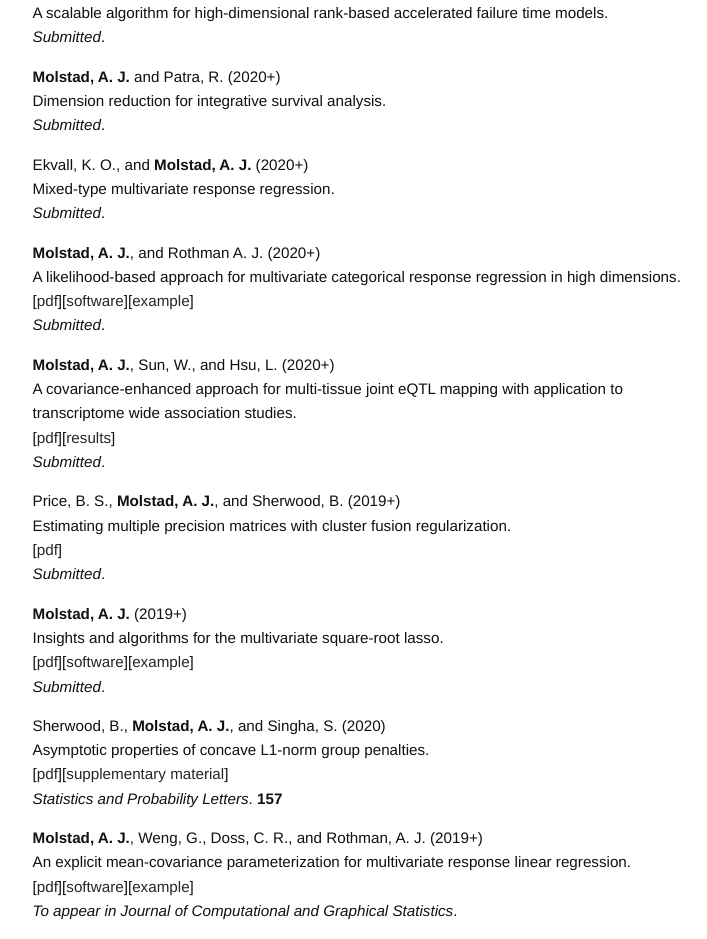
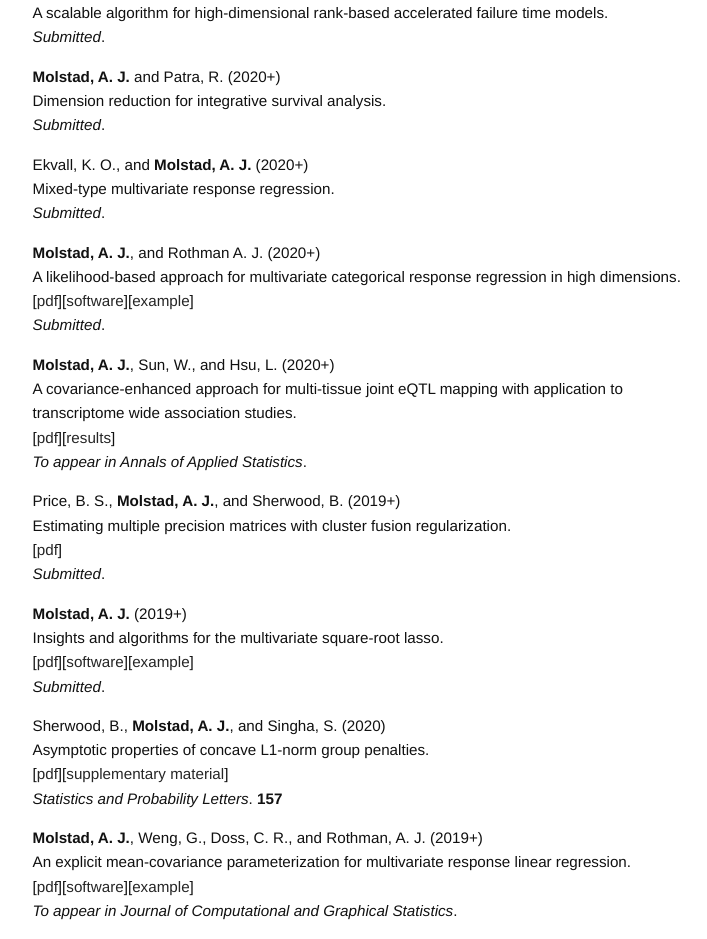
Before and after one commit to ajmolstad/ajmolstad.github.io, a Jekyll site: the page built from research.md, in a window 1280 px wide. Shown: the part 516-1455 px from the top of the page, without its empty margins (275-982 px from the left). Built offline with Jekyll 4.4.1, drawn with Linux system fonts in a browser that asks for light colours.

Commit message:
Update research.md

```diff
--- a/research.md
+++ b/research.md
@@ -28,7 +28,7 @@ A likelihood-based approach for multivariate categorical response regression in
 **Molstad, A. J.**, Sun, W., and Hsu, L. (2020+)<br>
 A covariance-enhanced approach for multi-tissue joint eQTL mapping with application to transcriptome wide association studies. <br>
 [[pdf](/docs/MTeQTL_R0.pdf)][[results](https://github.com/ajmolstad/MTeQTLResults)] <br>
-*Submitted*.  <br>
+*To appear in Annals of Applied Statistics*.  <br>
 
 Price, B. S., **Molstad, A. J.**, and Sherwood, B. (2019+)<br>
 Estimating multiple precision matrices with cluster fusion regularization. <br>
```
